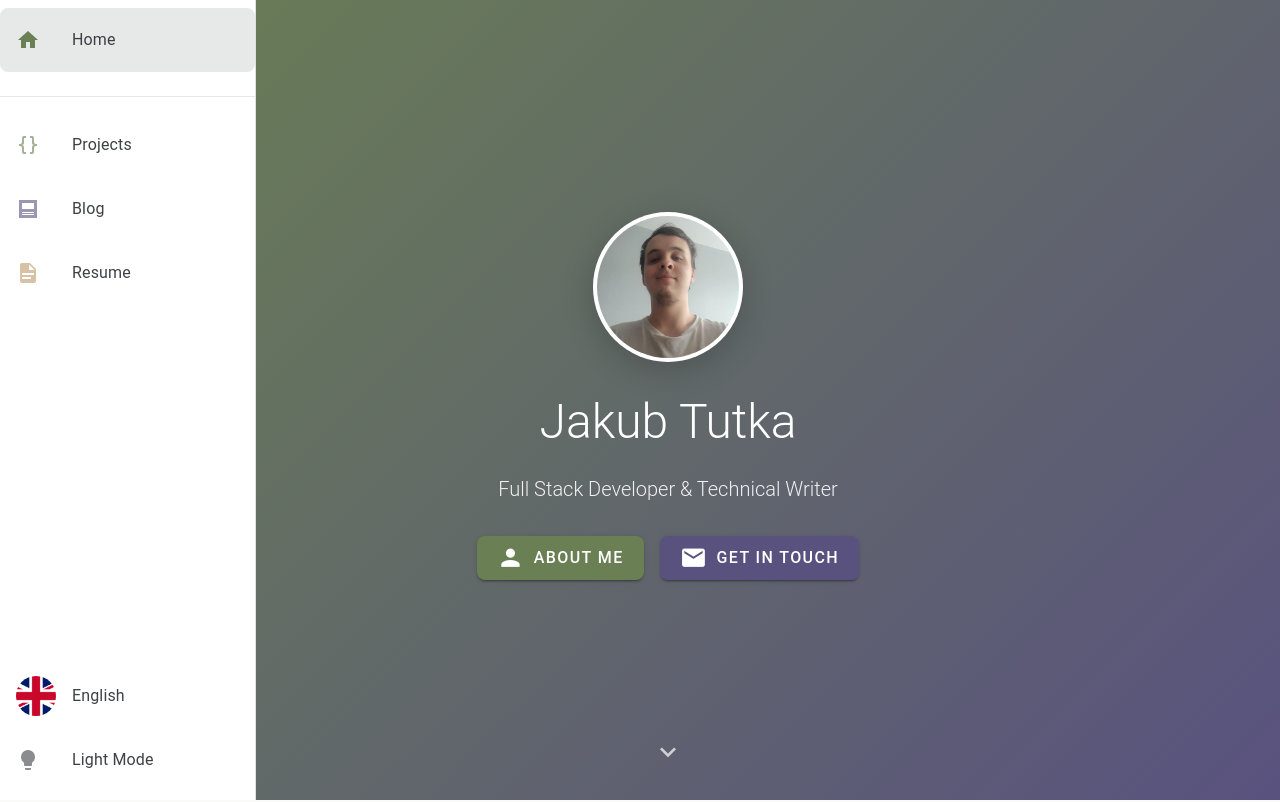
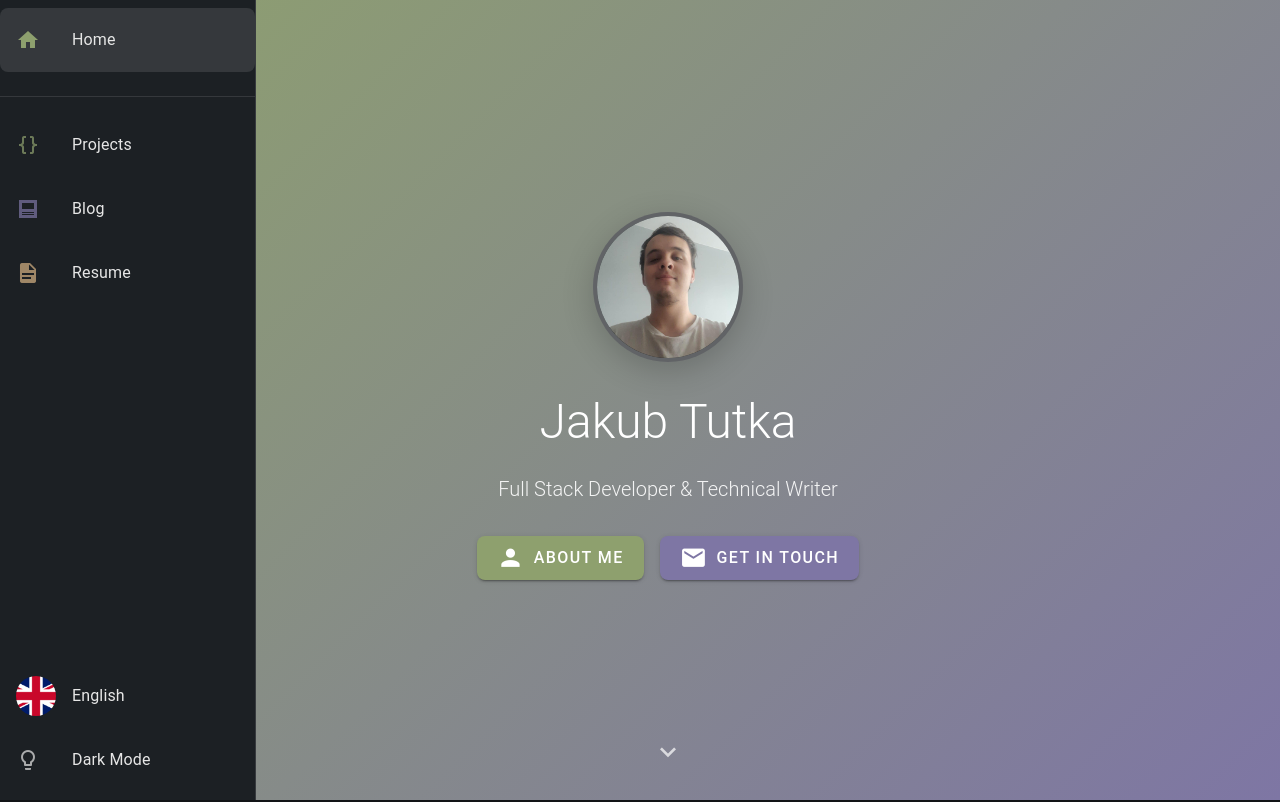
Before and after one commit to JakubTuta/Flagship, a Nuxt app: page / in a window 1280 px wide. Shown: the top 802 px of the page. Built offline with nearby package versions, Linux system fonts and the light colour scheme.

Commit message:
jebać hydration

```diff
--- a/app.vue
+++ b/app.vue
@@ -1,5 +1,17 @@
 <script setup lang="ts">
-useLanguageStore()
+const languageStore = useLanguageStore()
+
+onMounted(() => {
+  const storageLang = localStorage.getItem('lang')
+
+  if (storageLang) {
+    // @ts-expect-error type
+    languageStore.setLanguage(storageLang)
+  }
+  else {
+    languageStore.setLanguage('en')
+  }
+})
 </script>
 
 <template>
--- a/components/NavigationDrawer.vue
+++ b/components/NavigationDrawer.vue
@@ -40,8 +40,6 @@ const navigationCards = computed(() => [
     route: '/resume',
   },
 ])
-
-const isHydrated = computed(() => themeStore.isHydrated && languageStore.isHydrated)
 
 function handleNavClick() {
   if (props.mobile) {
@@ -94,7 +92,7 @@ function handleNavClick() {
     </v-list>
 
     <template #append>
-      <v-list v-if="isHydrated">
+      <v-list>
         <v-list-item
           lines="two"
           :title="currentLang === 'pl'
@@ -126,6 +124,7 @@ function handleNavClick() {
           :title="themeStore.isDark
             ? 'Dark Mode'
             : 'Light Mode'"
+
           @click="themeStore.toggleTheme()"
         >
           <template #prepend>
--- a/layouts/default.vue
+++ b/layouts/default.vue
@@ -4,8 +4,6 @@ import { useDisplay } from 'vuetify'
 const { t, locale } = useI18n()
 const drawerStore = useDrawerStore()
 const { mobile } = useDisplay()
-
-const isClient = import.meta.client
 
 useSeo({
   description: t('seo.site.description'),
@@ -16,9 +14,6 @@ useSeo({
 })
 
 watch(locale, (newLocale) => {
-  if (!isClient)
-    return
-
   useSeo({
     description: t('seo.site.description'),
     image: '~/assets/profile.jpg',
@@ -54,10 +49,35 @@ watch(locale, (newLocale) => {
   <v-main>
     <slot />
 
-    <ClientOnly>
-      <LazyNavigationDrawer :mobile="mobile" />
-    </ClientOnly>
+    <NavigationDrawer
+      :mobile="mobile"
+    />
   </v-main>
 
-  <LazyFooter />
+  <Footer />
 </template>
+
+<style scoped>
+.mobile-menu-btn {
+  position: fixed;
+  top: 16px;
+  left: 16px;
+  z-index: 1001;
+  background-color: rgb(var(--v-theme-surface));
+  box-shadow: 0 2px 8px rgba(0, 0, 0, 0.15);
+  transition: box-shadow 0.3s ease;
+}
+
+.floating-btn {
+  animation: float 7s ease-in-out infinite;
+}
+
+@keyframes float {
+  0%, 100% {
+    transform: translateY(0px);
+  }
+  50% {
+    transform: translateY(-8px);
+  }
+}
+</style>
--- a/stores/language.ts
+++ b/stores/language.ts
@@ -3,7 +3,6 @@ export const useLanguageStore = defineStore('language', () => {
 
     const defaultLang: languages = 'en'
     const currentLang = ref<languages>(defaultLang)
-  const isHydrated = ref(false)
 
     const { locale, setLocale } = useI18n()
 
@@ -11,31 +10,21 @@ export const useLanguageStore = defineStore('language', () => {
       currentLang.value = lang
       locale.value = lang
       setLocale(lang)
-    if (isHydrated.value) {
       localStorage.setItem('lang', lang)
-    }
     }
 
     const toggleLanguage = () => {
-    const newLang = currentLang.value === 'pl'
-      ? 'en'
-      : 'pl'
-    setLanguage(newLang)
+      if (currentLang.value === 'pl') {
+        setLanguage('en')
       }
-
-  // Initialize after hydration
-  onMounted(() => {
-    isHydrated.value = true
-    const storedLang = localStorage.getItem('lang')
-    if (storedLang && (storedLang === 'en' || storedLang === 'pl')) {
-      setLanguage(storedLang as languages)
+      else {
+        setLanguage('pl')
       }
-  })
+    }
 
     return {
       currentLang,
       setLanguage,
       toggleLanguage,
-    isHydrated,
     }
 })
--- a/stores/theme.ts
+++ b/stores/theme.ts
@@ -3,30 +3,22 @@ import { useTheme } from 'vuetify'
 export const useThemeStore = defineStore('theme', () => {
   const defaultTheme = 'light'
   const theme = useTheme()
-  const isHydrated = ref(false)
 
   const setTheme = (newTheme: string) => {
     theme.global.name.value = newTheme
-    if (isHydrated.value) {
-      localStorage.setItem('theme', newTheme)
-    }
+    localStorage.setItem('theme', newTheme)
   }
 
   const getTheme = () => {
-    if (!isHydrated.value) {
-      return defaultTheme
-    }
-
     const storedTheme = localStorage.getItem('theme')
     if (storedTheme) {
       theme.global.name.value = storedTheme
-
-      return storedTheme
+    }
+    else {
+      theme.global.name.value = defaultTheme
     }
 
-    theme.global.name.value = defaultTheme
-
-    return defaultTheme
+    return theme.global.name.value
   }
 
   const toggleTheme = () => {
@@ -39,17 +31,10 @@ export const useThemeStore = defineStore('theme', () => {
 
   const isDark = computed(() => theme.global.name.value === 'dark')
 
-  // Initialize after hydration
-  onMounted(() => {
-    isHydrated.value = true
-    getTheme()
-  })
-
   return {
     setTheme,
     getTheme,
     toggleTheme,
     isDark,
-    isHydrated,
   }
 })
```
Lines whose indentation alone changed are shown as unchanged.
